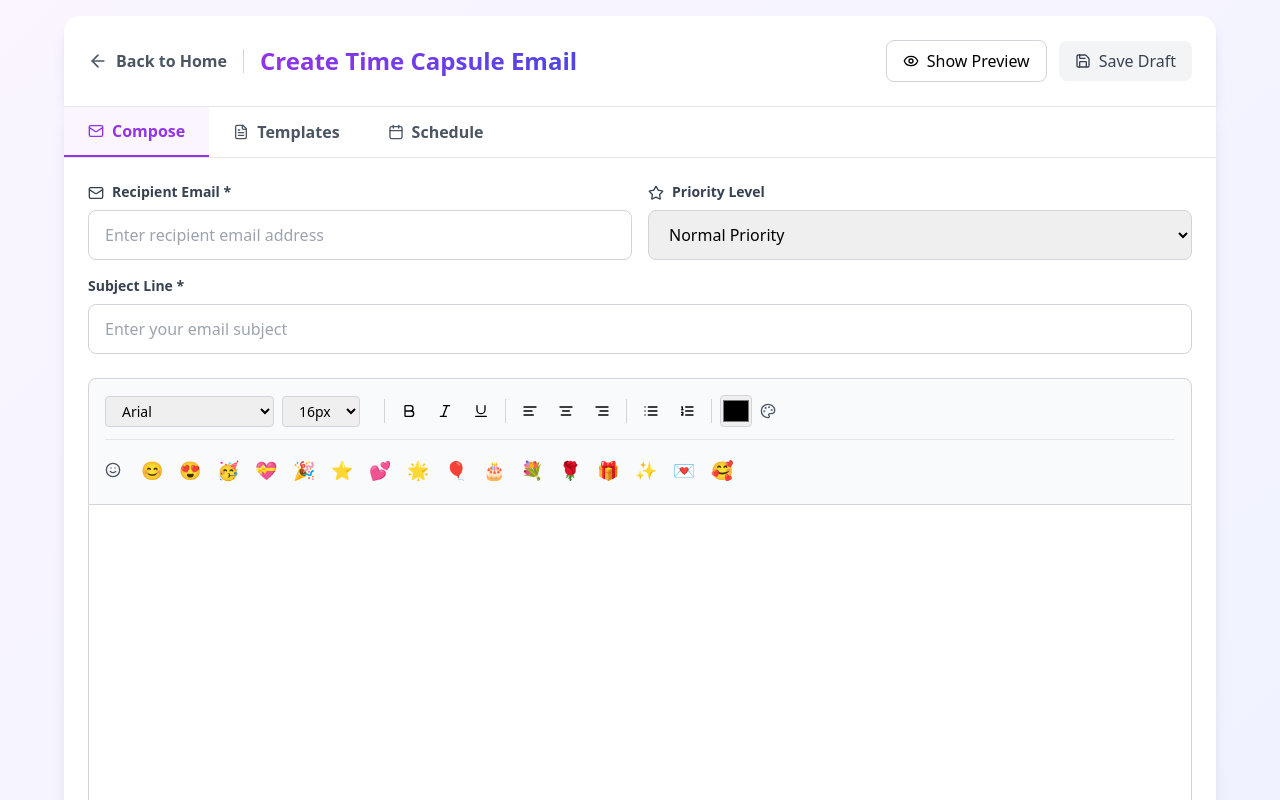
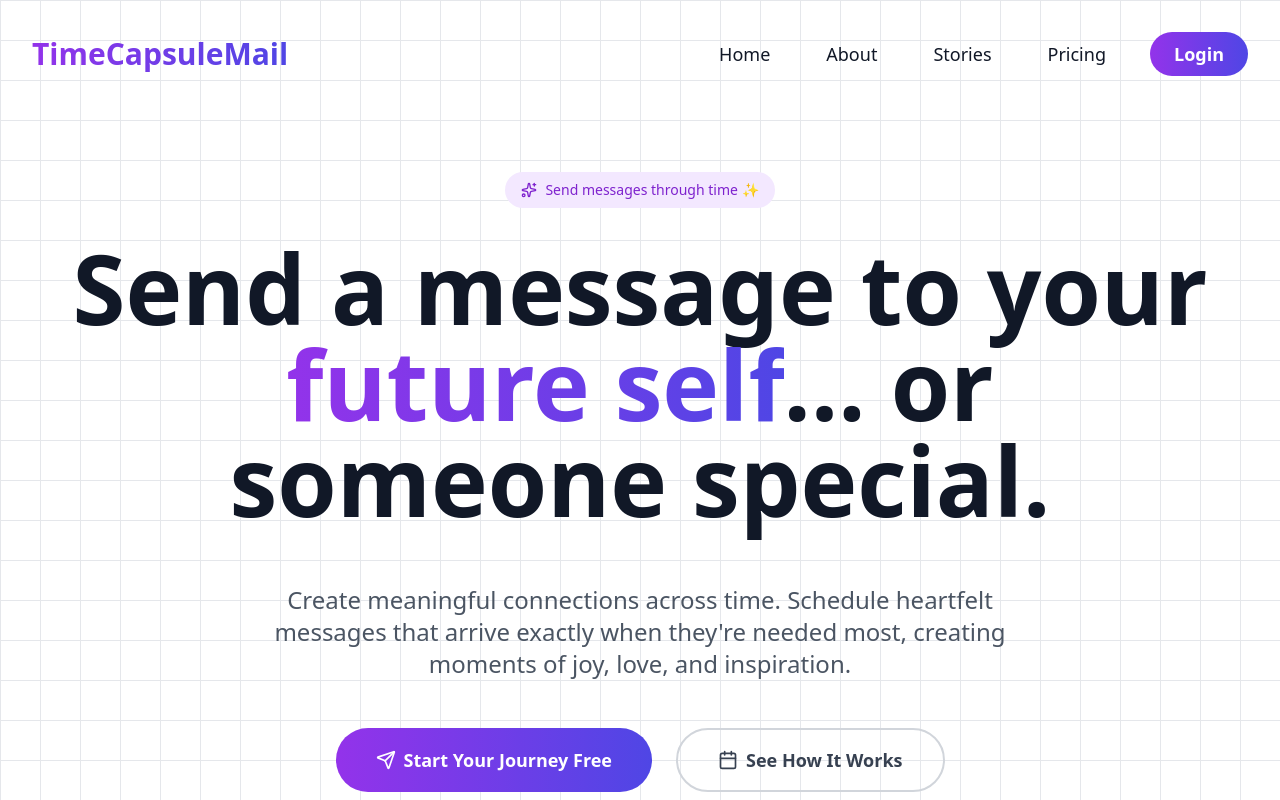
Before and after one commit to creation22/TimeCapsuleMail, a React (Vite) app: page / in a window 1280 px wide. Shown: the top 800 px of the page. Built offline with nearby package versions, Linux system fonts and the light colour scheme.

Commit message:
routing setup

```diff
--- a/src/App.jsx
+++ b/src/App.jsx
@@ -22,8 +22,8 @@ function App() {
     }}
   />
      {/* Your Content/Components */}
-     {/* <Home/> */}
-     <EmailComposer/>
+     <Home/>
+     {/* <EmailComposer/> */}
 </div>
 
 </>
```
